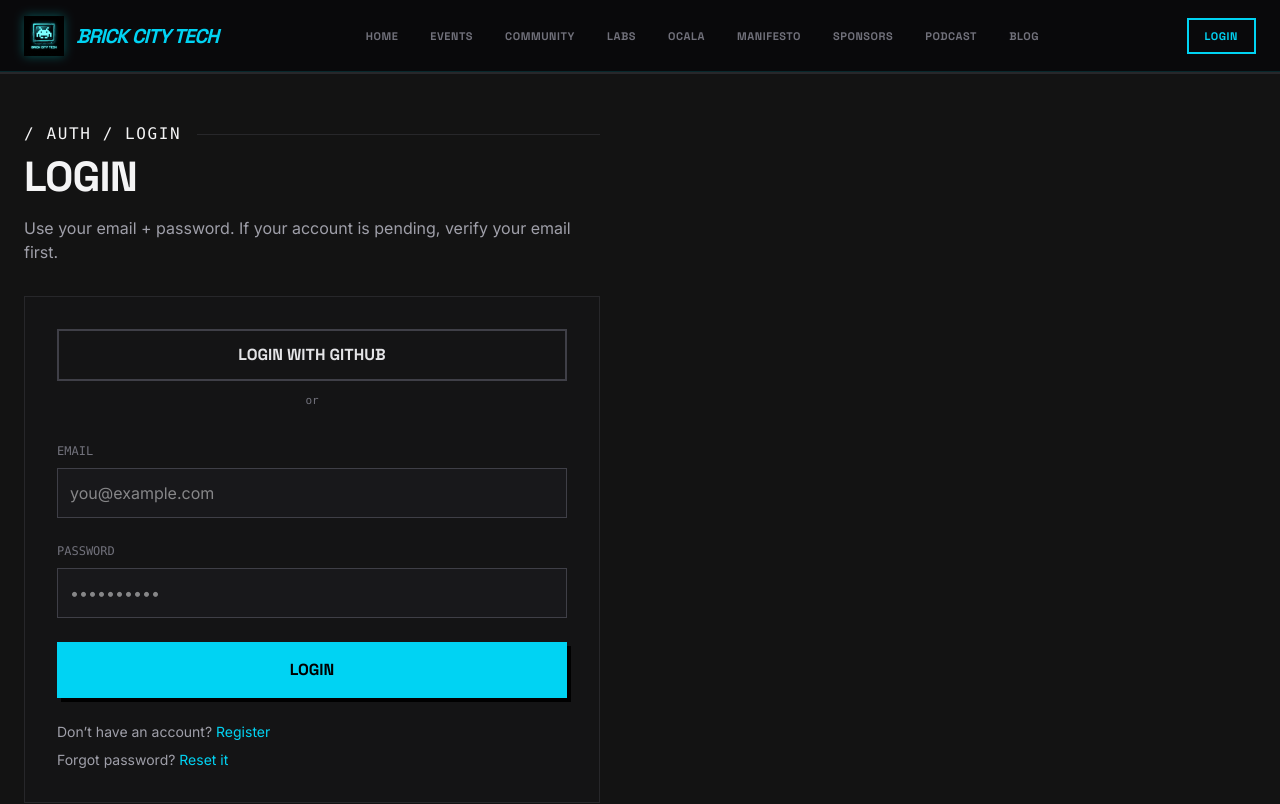
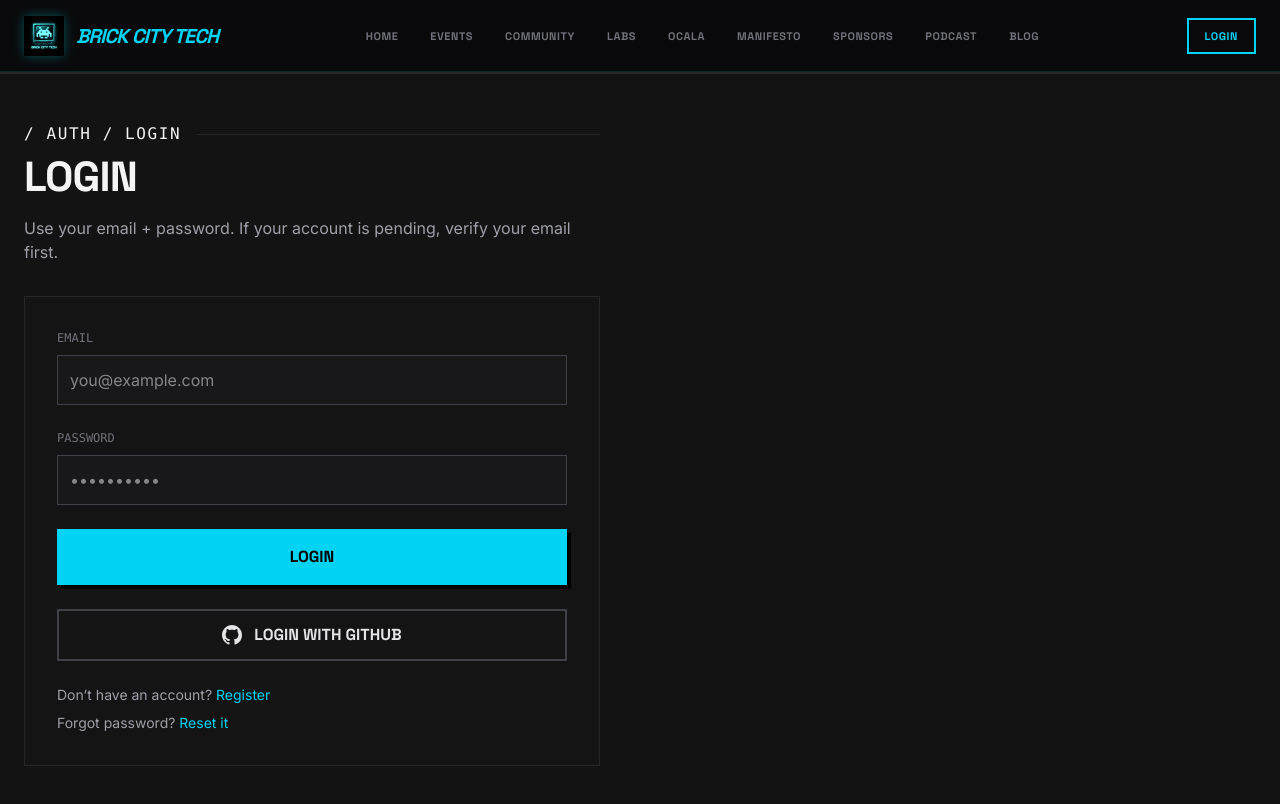
Before and after one commit to scadadog-def/brick-city-tech, a React (Vite) app: page /login in a window 1280 px wide. Shown: the top 804 px of the page. Built offline with nearby package versions, Linux system fonts and the light colour scheme; no server answers.

Commit message:
ui(auth): add GitHub logo button under login

```diff
--- a/src/pages/Login.jsx
+++ b/src/pages/Login.jsx
@@ -48,16 +48,6 @@
       <p className="text-zinc-400 mb-8">Use your email + password. If your account is pending, verify your email first.</p>
 
       <div className="bg-zinc-900/40 border border-zinc-800 p-8">
-        <div className="grid grid-cols-1 gap-3 mb-8">
-          <a
-            href="/auth/github/start"
-            className="border-2 border-zinc-700 text-zinc-200 font-['Space_Grotesk'] font-bold uppercase px-6 py-3 hover:bg-white hover:text-black transition-all text-center"
-          >
-            Login with GitHub
-          </a>
-          <div className="text-zinc-500 font-mono text-[11px] text-center">or</div>
-        </div>
-
         <form onSubmit={onSubmit} className="grid grid-cols-1 gap-6">
           <div>
             <div className="font-mono text-[12px] text-zinc-500 uppercase">Email</div>
@@ -91,6 +81,17 @@
             {busy ? 'LOGGING IN…' : 'LOGIN'}
           </button>
 
+          <a
+            href="/auth/github/start"
+            className="border-2 border-zinc-700 text-zinc-200 font-['Space_Grotesk'] font-bold uppercase px-6 py-3 hover:bg-white hover:text-black transition-all text-center flex items-center justify-center gap-3"
+            aria-label="Login with GitHub"
+          >
+            <svg aria-hidden="true" viewBox="0 0 16 16" className="h-5 w-5 fill-current">
+              <path d="M8 0C3.58 0 0 3.58 0 8c0 3.54 2.29 6.53 5.47 7.59.4.07.55-.17.55-.38 0-.19-.01-.82-.01-1.49-2.01.37-2.53-.49-2.69-.94-.09-.23-.48-.94-.82-1.13-.28-.15-.68-.52-.01-.53.63-.01 1.08.58 1.23.82.72 1.21 1.87.87 2.33.66.07-.52.28-.87.51-1.07-1.78-.2-3.64-.89-3.64-3.95 0-.87.31-1.59.82-2.15-.08-.2-.36-1.02.08-2.12 0 0 .67-.21 2.2.82.64-.18 1.32-.27 2-.27s1.36.09 2 .27c1.53-1.04 2.2-.82 2.2-.82.44 1.1.16 1.92.08 2.12.51.56.82 1.27.82 2.15 0 3.07-1.87 3.75-3.65 3.95.29.25.54.73.54 1.48 0 1.07-.01 1.93-.01 2.2 0 .21.15.46.55.38A8.013 8.013 0 0 0 16 8c0-4.42-3.58-8-8-8Z" />
+            </svg>
+            <span>Login with GitHub</span>
+          </a>
+
           {msg && <div className="text-zinc-300">{msg}</div>}
 
           <div className="text-zinc-400 text-sm flex flex-col gap-2">
```
